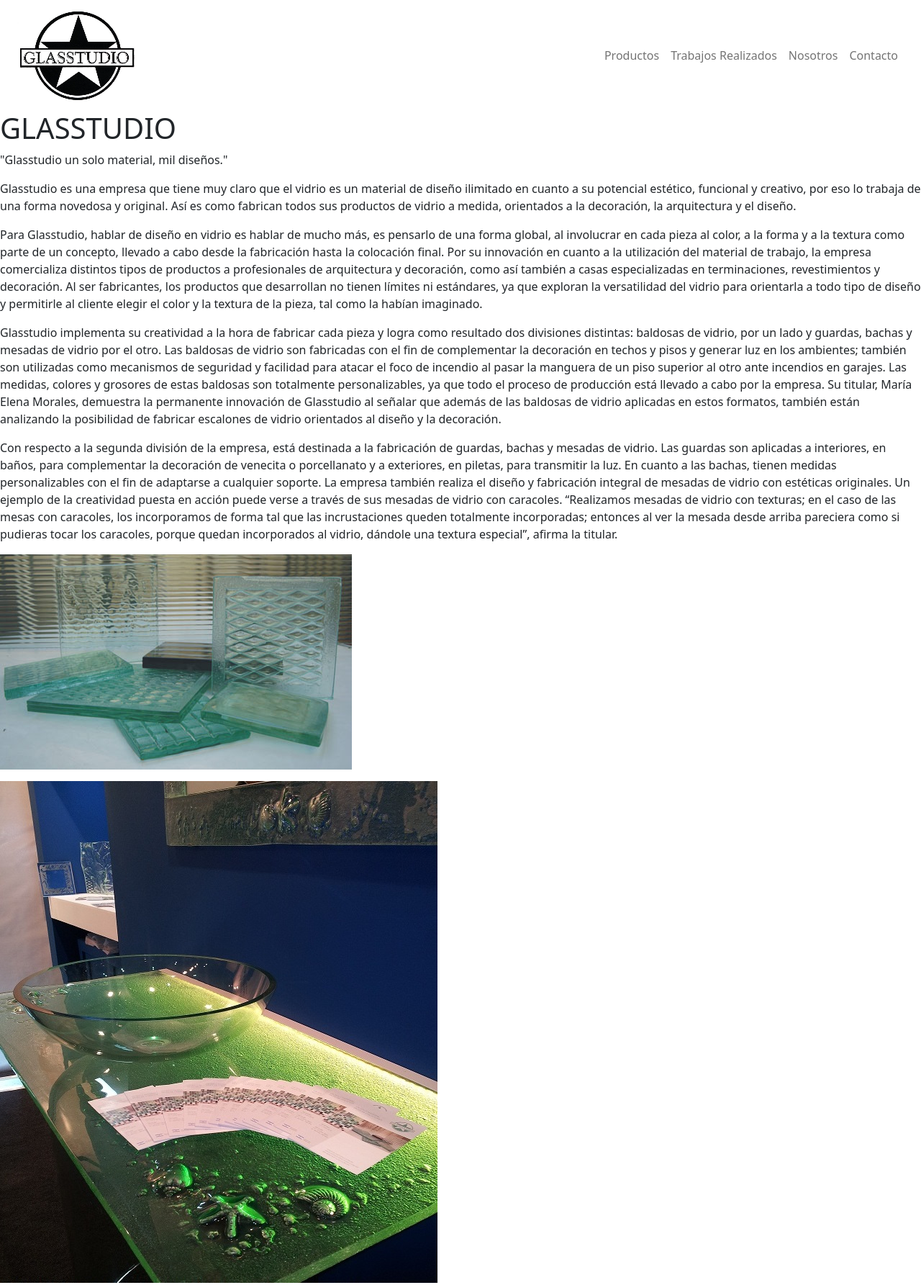
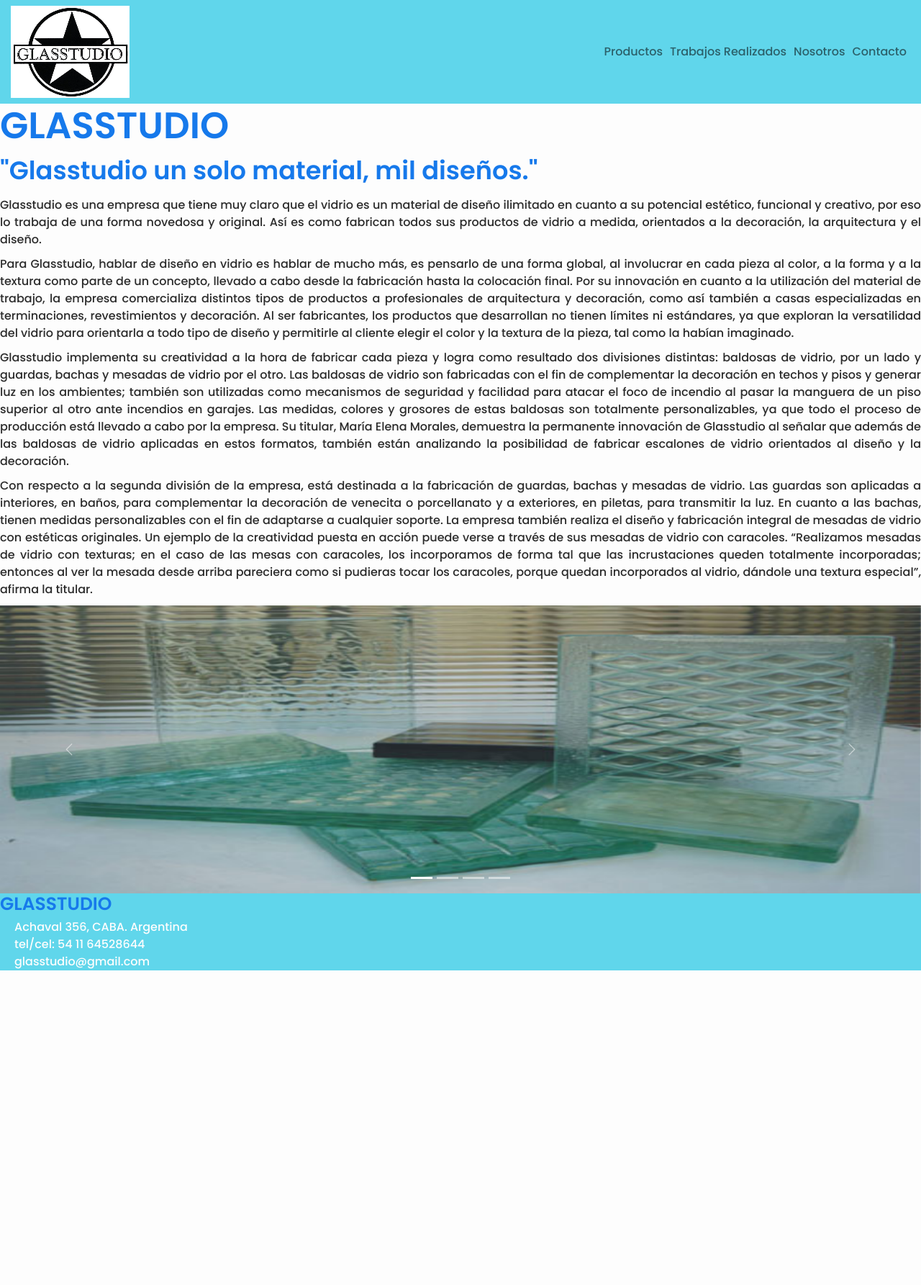
Before and after one commit to NicoPalencia/Glasstudio-1er-proyecto, a website: page paginas/nosotros.html in a window 1280 px wide. Shown: the top 1785 px of the page at 72% size. After the commit the page ends 1358 px from the top, so only its background shows below. Drawn offline with nearby package versions, Linux system fonts and the light colour scheme.

Commit message:
avance en los 5 html, falta pulir varias cosas

```diff
--- a/paginas/nosotros.html
+++ b/paginas/nosotros.html
@@ -6,7 +6,7 @@
     <meta name="viewport" content="width=device-width, initial-scale=1.0">
     <title>nosotros</title>
     <link href="https://cdn.jsdelivr.net/npm/bootstrap@5.2.2/dist/css/bootstrap.min.css" rel="stylesheet" integrity="sha384-Zenh87qX5JnK2Jl0vWa8Ck2rdkQ2Bzep5IDxbcnCeuOxjzrPF/et3URy9Bv1WTRi" crossorigin="anonymous">
-    <link rel="stylesheet" href="../estilos/css/estilos.css">
+    <link rel="stylesheet" href="../css/style.css">
 </head>
 <body>
     <header class="container-fluid">
@@ -50,22 +50,36 @@
                 La empresa también realiza el diseño y fabricación integral de mesadas de vidrio con estéticas originales. Un ejemplo de la creatividad puesta en acción puede verse a través de sus mesadas de vidrio con caracoles. “Realizamos mesadas de vidrio con texturas; en el caso de las mesas con caracoles, los incorporamos de forma tal que las incrustaciones queden totalmente incorporadas; entonces al ver la mesada desde arriba pareciera como si pudieras tocar los caracoles, porque quedan incorporados al vidrio, dándole una textura especial”, afirma la titular.</p>
             </section>
         </main>
-        <section>
-            <article>
-        <figure>
-            <img src="../imagen/paranosotros.jpg" alt="baldosas">
-        </figure>
-        <figure>
-            <img src="../imagen/paranosotros2.jpg" alt="mesada">
-        </figure>
-        <figure>
-            <img src="../imagen/paranosotros3.jpg" alt="trofeos">
-        </figure>
-        <figure>
-            <img src="../imagen/paranosotros4.jpg" alt="trofeostand">
-        </figure>
-            </article>
-        </section>
+        <div id="carouselExampleIndicators" class="carousel slide data-bs-ride="true">
+          <div class="carousel-indicators">
+            <button type="button" data-bs-target="#carouselExampleIndicators" data-bs-slide-to="0" class="active" aria-current="true" aria-label="Slide 1"></button>
+            <button type="button" data-bs-target="#carouselExampleIndicators" data-bs-slide-to="1" aria-label="Slide 2"></button>
+            <button type="button" data-bs-target="#carouselExampleIndicators" data-bs-slide-to="2" aria-label="Slide 3"></button>
+            <button type="button" data-bs-target="#carouselExampleIndicators" data-bs-slide-to="3" aria-label="Slide 4"></button>
+          </div>
+          <div class="carousel-inner">
+            <div class="carousel-item active">
+              <img src="../imagen/paranosotros.jpg" width= 400 height= 400 class="d-block w-100" alt="1 imagen del carrusel">
+            </div>
+            <div class="carousel-item">
+              <img src="../imagen/paranosotros2.jpg" width= 400 height= 400 class="d-block w-100" alt="2 imagen del carrusel">
+            </div>
+            <div class="carousel-item">
+              <img src="../imagen/paranosotros3.jpg" width= 400 height= 400 class="d-block w-100" alt="3 imagen del carrusel">
+            </div>
+            <div class="carousel-item">
+              <img src="../imagen/paranosotros4.jpg" width= 400 height= 400 class="d-block w-100" alt="4 imagen del carrusel">
+            </div>
+          </div>
+          <button class="carousel-control-prev" type="button" data-bs-target="#carouselExampleIndicators" data-bs-slide="prev">
+            <span class="carousel-control-prev-icon" aria-hidden="true"></span>
+            <span class="visually-hidden">Previous</span>
+          </button>
+          <button class="carousel-control-next" type="button" data-bs-target="#carouselExampleIndicators" data-bs-slide="next">
+            <span class="carousel-control-next-icon" aria-hidden="true"></span>
+            <span class="visually-hidden">Next</span>
+          </button>
+        </div>
     <footer>
         <h1 class="glasstudio_resaltado">GLASSTUDIO</h1>
         <ul>
--- a/scss/misc/_variables.scss
+++ b/scss/misc/_variables.scss
@@ -1,25 +1,23 @@
 /* VARIABLES */
 
-:root {
     /* PALETAS  */
-    --primary: #1679eb;
-    --secondary: #2b2b2b;
-    --accent: #60d6eb;
-    --light: #fdfdfd;
+    $primary: #1679eb;
+    $secondary: #2b2b2b;
+    $accent: #60d6eb;
+    $light: #fdfdfd;
 
    /*  FONT SIZES */
-    --text-lg: 4.8em;
-    --text-l: 3.2em;
-    --text-m: 2.2em;
-    --text-small: 1.9em;
-    --text-s: 1.6em;
-    --text-xs: 1em;
+    $text-lg: 4.8em;
+    $text-l: 3.2em;
+    $text-m: 2.2em;
+    $text-small: 1.9em;
+    $text-s: 1.6em;
+    $text-xs: 1em;
 
    /*  SPACINGS */
 
-    --sp-xl: 12rem;
-    --sp-l: 8rem;
-    --sp-m: 5rem;
-    --sp-s: 3.2rem;
-    --sp-xs: 1.6rem:
-    }
+    $sp-xl: 12rem;
+    $sp-l: 8rem;
+    $sp-m: 5rem;
+    $sp-s: 3.2rem;
+    $sp-xs: 1.6rem;
--- a/scss/pages/_contacto.scss
+++ b/scss/pages/_contacto.scss
@@ -15,6 +15,6 @@
 }
 
 .datos-contacto {
-    font-size: var(--text-small);
-    color: var(--primary);
+    font-size: $text-small;
+    color: $primary;
 }
--- a/scss/pages/_index.scss
+++ b/scss/pages/_index.scss
@@ -2,24 +2,24 @@
 
 .glasstudio_resaltado {
     font-weight: bold;
-    color: var(--primary);
+    color: $primary;
 }
 
 .glasstudio_resaltadogrande {
 font-weight: bold;
-color: var(--primary);
-font-size:var(--text-l);
+color: $primary;
+font-size: $text-l;
 }
 
 .textonosotros {
     text-align: justify;
-    font-size: var(--text-xs);
+    font-size: $text-xs;
 }
 
 .fraseslogan {
     font-weight: bold;
-    color: var(--primary);
-    font-size: var(--text-m);
+    color: $primary;
+    font-size: $text-m;
 }
 
 .texto_centrado {
```
Also changed, not shown: index.html (+5 -5 lines), paginas/contacto.html (+1 -1 lines), paginas/productos.html (+17 -21 lines), paginas/trabajosrealizados.html (+52 -30 lines).
